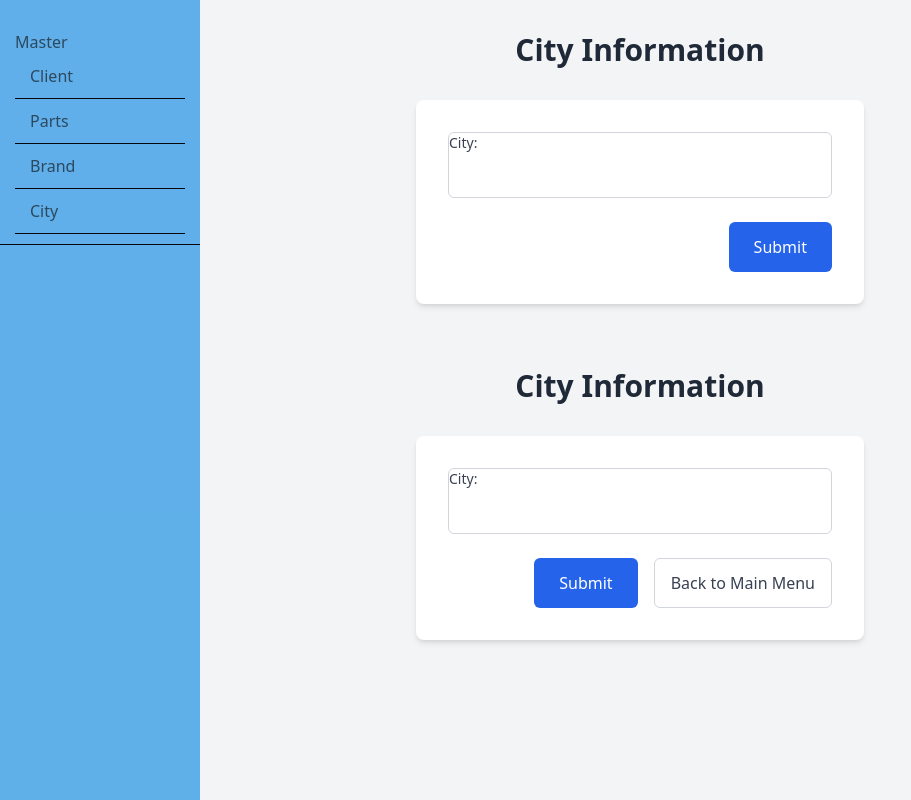
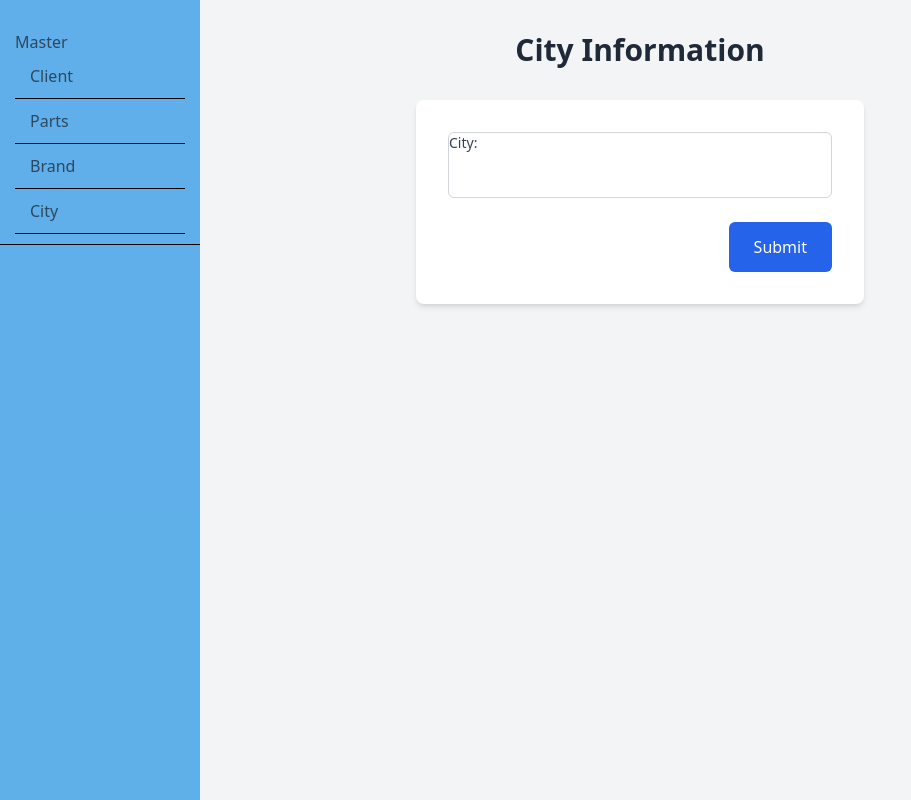
Before and after one commit to eabackup8/Webapp1, a plain HTML site: page city.html in a window 1280 px wide. Shown: the whole page, without its empty margins (0-911 px from the left). Drawn offline with nearby package versions, Linux system fonts and the light colour scheme.

Commit message:
Update city.html

```diff
--- a/city.html
+++ b/city.html
@@ -1,12 +1,4 @@
 <!DOCTYPE html>
-<html lang="en">
-
-<head>
-    <meta charset="UTF-8">
-    <meta name="viewport" content="width=device-width, initial-scale=1.0">
-    <title>City Input</title>
-    <!-- Include Tailwind CSS -->
-    <link href="https://cdn.jsdelivr.net/npm/tailwindcss@2.2.19/dist/tailwind.min.css" rel="stylesheet"><!DOCTYPE html>
 <html lang="en">
 
 <head>
@@ -107,38 +99,3 @@
 </body>
 
 </html>
-
-</head>
-
-<body class="bg-gray-100 font-sans">
-    <div class="container mx-auto py-8">
-        <h1 class="text-center text-3xl font-semibold text-gray-800 mb-8">City Information</h1>
-        <form id="cityForm" class="max-w-md mx-auto bg-white p-8 rounded-lg shadow-md">
-            <div class="mb-6 border border-gray-300 rounded-md">
-                <label for="city" class="block text-sm font-medium text-gray-700">City:</label>
-                <input type="text" id="city" name="city" required
-                    class="mt-1 p-2 w-full border-none rounded-md focus:ring focus:ring-blue-400 focus:outline-none">
-            </div>
-
-            <div class="flex justify-end">
-                <button type="submit"
-                    class="inline-flex items-center px-6 py-3 border border-transparent text-base font-medium rounded-md text-white bg-blue-600 hover:bg-blue-700 focus:outline-none focus:ring-2 focus:ring-offset-2 focus:ring-blue-500">
-                    Submit
-                </button>
-                <button type="button"
-                    class="ml-4 inline-flex items-center px-4 py-2 border border-gray-300 text-base font-medium rounded-md text-gray-700 bg-white hover:bg-gray-50 focus:outline-none focus:ring-2 focus:ring-offset-2 focus:ring-gray-500"
-                    onclick="goToMainMenu()">
-                    Back to Main Menu
-                </button>
-            </div>
-        </form>
-    </div>
-
-    <script>
-        function goToMainMenu() {
-            window.location.href = "../index.html";
-        }
-    </script>
-</body>
-
-</html>
```
